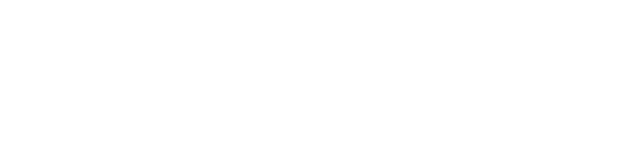
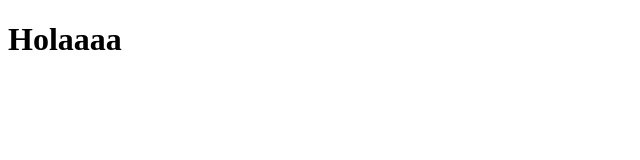
Before and after one commit to JoseCadena99/HelloWord-git, a plain HTML site: page index.html in a window 1280 px wide. Shown: the whole page, without its empty margins (0-640 px from the left). Drawn offline with Linux system fonts and the light colour scheme.

Commit message:
Se agregó un titulo al index

```diff
--- a/index.html
+++ b/index.html
@@ -7,6 +7,6 @@
     <title>Test Git Flow</title>
 </head>
 <body>
-
+    <h1>Holaaaa</h1>
 </body>
 </html>
```
